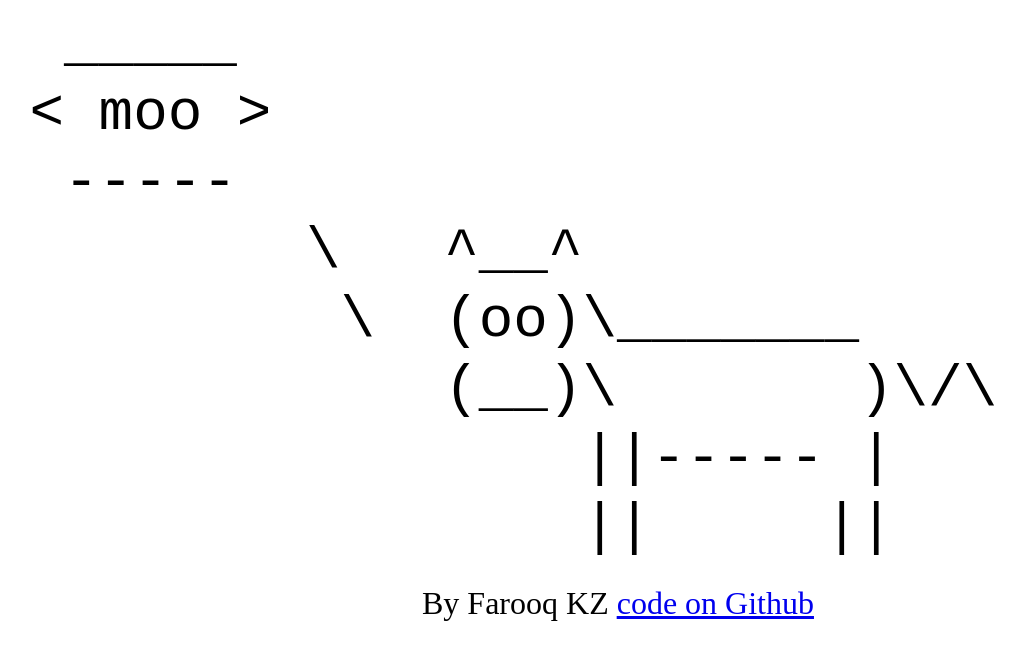
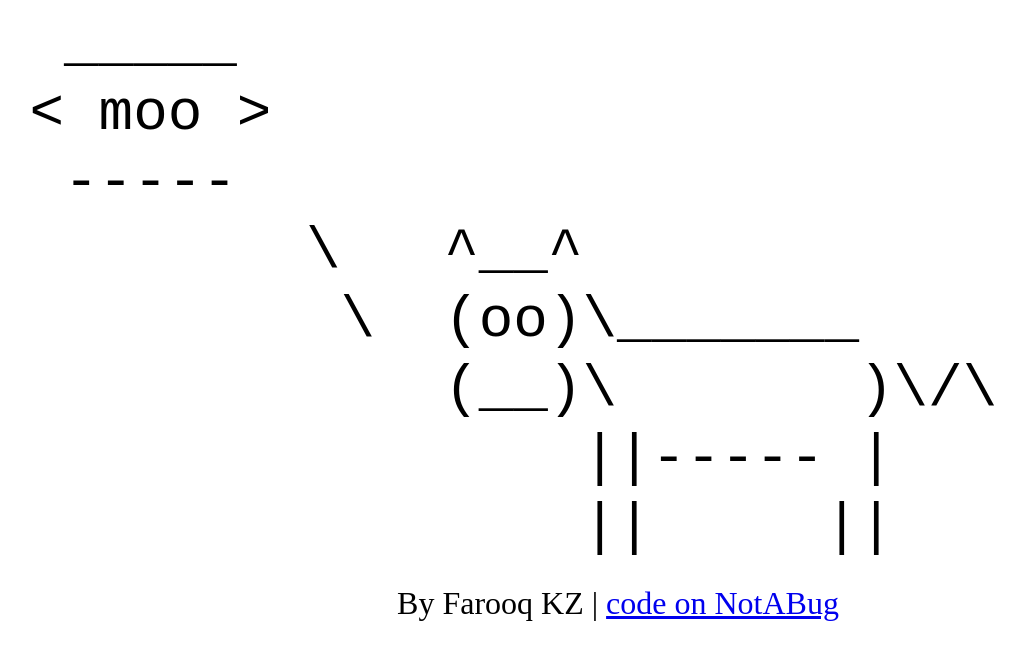
Before and after one commit to farooqkz/mooing, a plain HTML site: page index.html in a window 1280 px wide. Shown: the whole page, without its empty margins (22-1047 px from the left). Drawn offline with Linux system fonts and the light colour scheme.

Commit message:
Updated with repository's new location

```diff
--- a/index.html
+++ b/index.html
@@ -105,8 +105,8 @@ SOFTWARE.
         <code id="asciicow"></code>
         </div>
         <footer>
-            By Farooq KZ <a href="https://github.com/farooqkz/mooing">code on
-            Github</a>
+            By Farooq KZ | <a href="https://notabug.org/farooqkz/mooing">code on
+            NotABug</a>
         </footer>
         <noscript>If you want to see this thing, enable JS!</noscript>
     </body>
```
